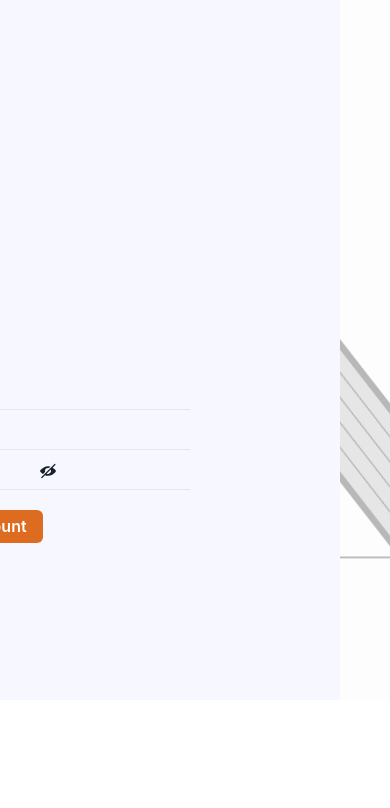
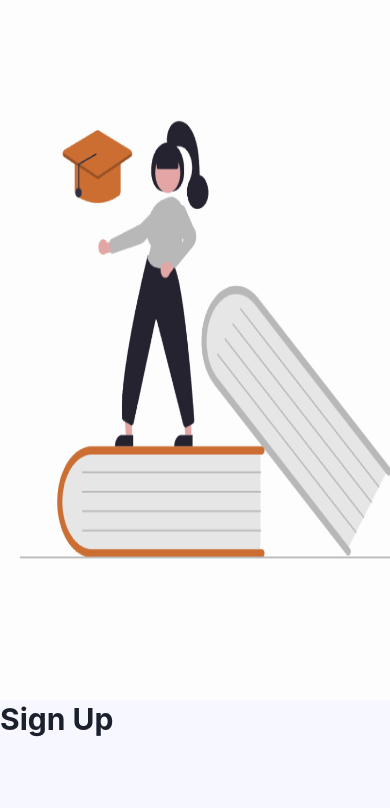
Before and after one commit to AkonaSilwana/Learning_platforms, a React (Create React App) app: page /SignUp in a window 390 px wide. Shown: the top 808 px of the page. Built offline with nearby package versions, Linux system fonts and the light colour scheme.

Commit message:
feat: Making the page responsive

```diff
--- a/src/Components/SignUp.tsx
+++ b/src/Components/SignUp.tsx
@@ -1,5 +1,5 @@
 import  {FormEvent, useState} from 'react';
-import {  Input, Heading, useDisclosure, Button, Image, Box, } from '@chakra-ui/react';
+import {  Input, Heading, useDisclosure, Button, Image, Box,Text, useMediaQuery } from '@chakra-ui/react';
 import UserDetailsSignUpModal from './UserDetailsSignUpModal';
 import { Link  } from 'react-router-dom';
 
@@ -12,6 +12,7 @@ const sendForm = async (event: FormEvent<HTMLFormElement>) => {
     fullName: {value: string}
     email: {value: string }
      password: {value: string }
+     value:FormEvent
   }
   console.log(fullName.value, email.value, password.value)
 }
@@ -24,13 +25,22 @@ function SignUp() {
   const [password, setPassword] = useState("")
 
    const { isOpen, onOpen, onClose } = useDisclosure()
+
+    const [isResponsive] = useMediaQuery('(max-width: 750px)')
+
+
   return (
       <>
+      <Box display={ isResponsive ? 'column':'flex'} alignItems={'center'} width={'100%'} >
+      <Box height={'700px'} width={isResponsive ?'100%':'50%'}>
 
-      <Image boxSize='200px' src='./Images/picture.jpg' alt="" width={'600px'}
-height={'700px'} position={'absolute'} left={'50px'}/>
-     <Box background={'#F7F8FF'} width={'600px'} height={'700px'} position={'absolute'} right={'50px'}>
-    <Heading>Sign Up</Heading>
+      <Image boxSize='200px' src='./Images/picture.jpg' alt="" width={'100%'}
+height={'700px'} />
+      </Box>
+
+     <Box background={'#F7F8FF'}  height={'700px'} width={isResponsive ?'100%':'50%'} >
+      <Heading>Sign Up</Heading>
+
     { <Image  src='./Images/logo.png' alt="logo" width={'250px'} height={'250px'}/> }
 
 <form onSubmit={event => {sendForm(event)}}>
@@ -81,7 +91,9 @@ height={'700px'} position={'absolute'} left={'50px'}/>
 
       <Button marginBottom={'10px'} height={'33px'} colorScheme='orange'  left={'150px'} onClick={onOpen}>Create Account</Button>
       <UserDetailsSignUpModal name={fullName} email={email} isOpen={isOpen} onClose={onClose} onOpen={onOpen}/>
-        <p>Already have an acount ? <Link to="/Login">Login</Link></p>
+        <Text>Already have an acount ? <Link to="/Login">Login</Link></Text>
+
+        </Box>
 
         </Box>
         </>
```
